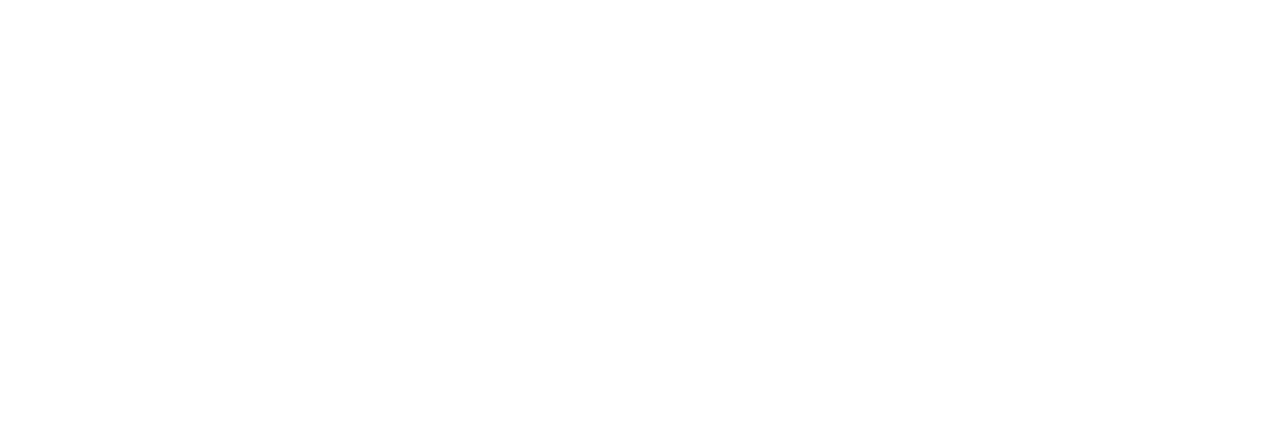
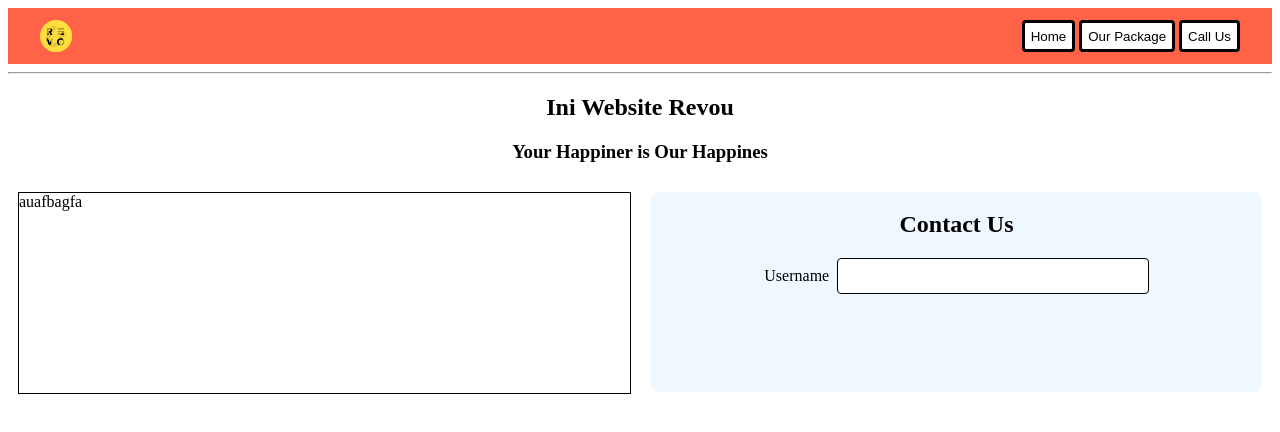
Before and after one commit to revou-fundamental-course/29-apr-24-oktareza77, a plain HTML site: page index.html in a window 1280 px wide. Drawn offline with Linux system fonts and the light colour scheme.

Commit message:
initial configuration

```diff
--- a/css/style.css
+++ b/css/style.css
@@ -0,0 +1,59 @@
+.navigation-container{
+    display: flex;
+    justify-content: space-between;
+    padding: 12px 32px 12px 32px;
+    background-color: tomato;
+}
+
+.navigation-container>nav>button{
+    height: 32px;
+    border: solid black;
+    border-radius: 4px;
+    font-family: Arial, Helvetica, sans-serif, 'Arial Narrow', Arial, sans-serif;
+    text-align: center;
+    background-color: white;
+}
+
+.logo{
+    background-image: url(../asset/Logo-RevoU-5.png);
+    background-size: cover;
+    height: 32px;
+    width: 32px;
+}
+
+.content-container>header{
+    text-align: center;
+}
+
+.core-content{
+    display: flex;
+}
+
+.core-item{
+    height: 200px;
+    width: 100%;
+    border: 1px solid;
+    margin: 10px;
+}
+
+.core-item>header>h2{
+    text-align: center;
+}
+
+.item-right{
+    background-color: aliceblue;
+    border: 1px none;
+    border-radius: 8px;
+}
+
+.item-form{
+    text-align: center;
+}
+
+.item-form>input{
+    height: 32px;
+    width: 50%;
+    margin-left: 8px;
+    border: 1px solid black;
+    border-radius: 4px;
+}
--- a/index.html
+++ b/index.html
@@ -3,12 +3,36 @@
 <head>
     <meta charset="UTF-8">
     <meta name="viewport" content="width=device-width, initial-scale=1.0">
+    <link rel="stylesheet" href="css/style.css">
     <title>Document</title>
 </head>
 <body>
-    <nav></nav>
-    <article>
-        <section></section>
+    <header class="navigation-container">
+        <div class="logo"></div>
+        <nav>
+            <button>Home</button>
+            <button>Our Package</button>
+            <button>Call Us</button>
+        </nav>
+</header>
+<hr>
+    <article class="content-container">
+        <header>
+            <h1>Ini Website Revou</h1>
+            <h3>Your Happiner is Our Happines</h3>
+        </header>
+        <section class="core-content">
+            <div class="core-item">auafbagfa</div>
+            <div class="core-item item-right">
+                <header>
+                    <h2>Contact Us</h2>
+                </header>
+
+                <section class="item-form">
+                    <label for="">Username</label><input type="text">
+                </section>
+            </div>
+        </section>
     </article>
 </body>
 </html>
```
Also changed, not shown: asset/Logo-RevoU-5.png (added).
